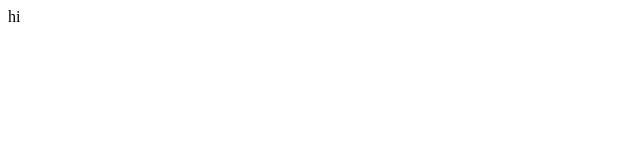
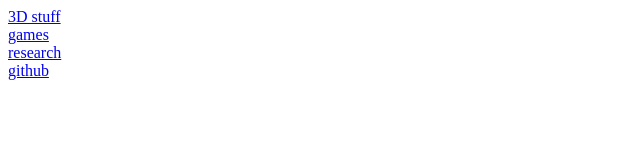
Before and after one commit to vejka/vejka.github.io, a plain HTML site: page index.html in a window 1280 px wide. Shown: the whole page, without its empty margins (0-640 px from the left). Drawn offline with Linux system fonts and the light colour scheme.

Commit message:
update index

```diff
--- a/index.html
+++ b/index.html
@@ -2,5 +2,8 @@
 
 </head>
 <body>
-  hi
+  <a href="3D">3D stuff</a> <br>
+  <a href="games">games</a> <br>
+  <a href="research">research</a> <br>
+  <a href="github.com/vejk">github</a> <br>
 </body>
```
